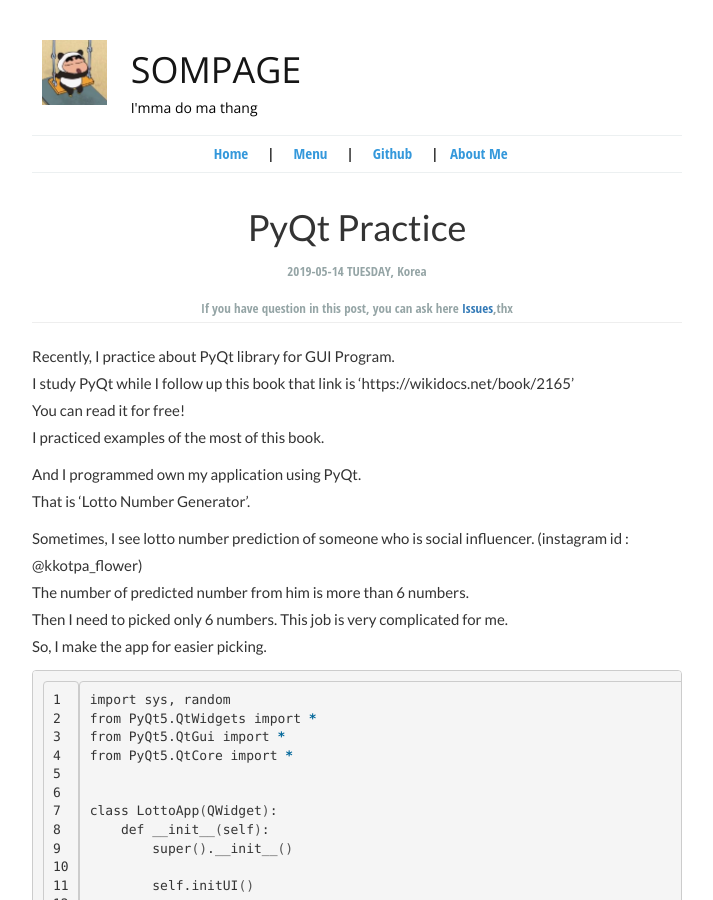
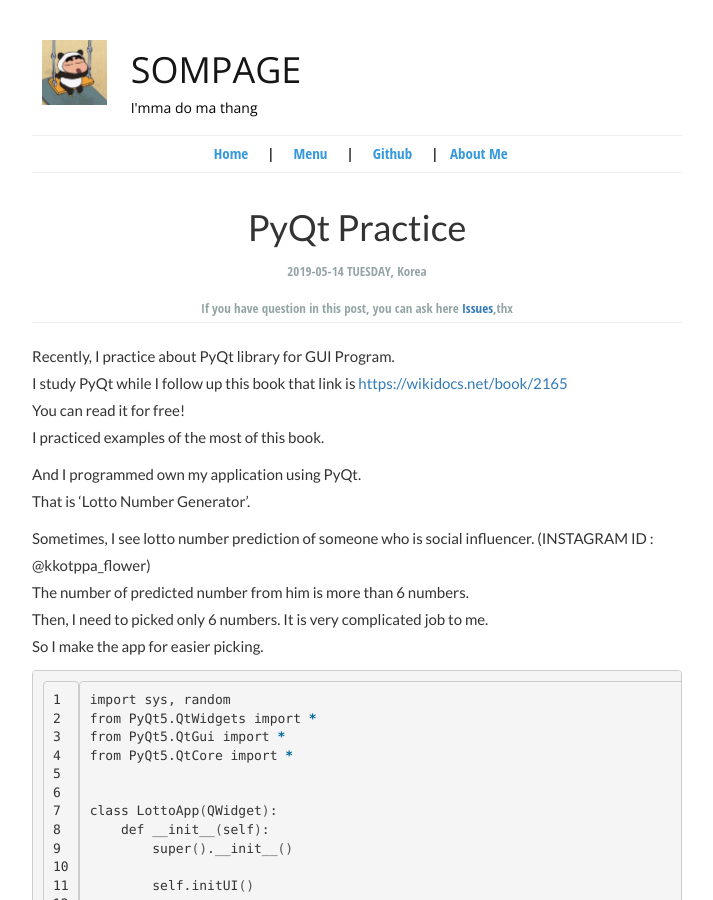
Before and after one commit to baesomi/baesomi.github.io, a Jekyll site: the page built from _posts/2019-05-14-PyQt-Practice.md, in a window 1280 px wide and 900 px high. Shown: the whole window, without its empty margins (283-996 px from the left). Built offline with Jekyll 4.4.1, drawn with Linux system fonts in a browser that asks for light colours.

Commit message:
add link

````diff
--- a/_posts/2019-05-14-PyQt-Practice.md
+++ b/_posts/2019-05-14-PyQt-Practice.md
@@ -8,17 +8,17 @@
 ---
 
 Recently, I practice about PyQt library for GUI Program.
-I study PyQt while I follow up this book that link is 'https://wikidocs.net/book/2165'
+I study PyQt while I follow up this book that link is <https://wikidocs.net/book/2165>
 You can read it for free!
 I practiced examples of the most of this book.
 
 And I programmed own my application using PyQt.
 That is 'Lotto Number Generator'.
 
-Sometimes, I see lotto number prediction of someone who is social influencer. (instagram id : @kkotpa_flower)
+Sometimes, I see lotto number prediction of someone who is social influencer. (INSTAGRAM ID : @kkotppa_flower)
 The number of predicted number from him is more than 6 numbers.
-Then I need to picked only 6 numbers. This job is very complicated for me.
-So, I make the app for easier picking.
+Then, I need to picked only 6 numbers. It is very complicated job to me.
+So I make the app for easier picking.
 
 
 ```bash
````
